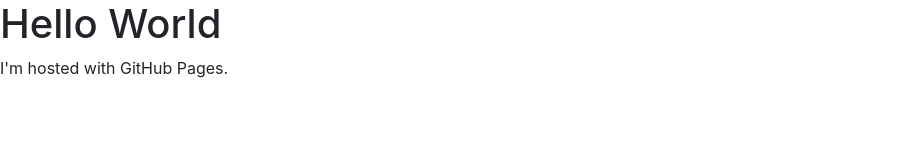
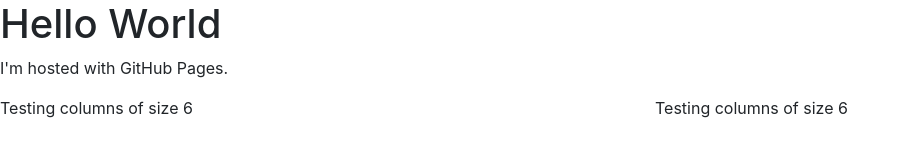
Before and after one commit to b2choy/b2choy.github.io, a plain HTML site: page index.html in a window 1280 px wide. Shown: the whole page, without its empty margins (0-910 px from the left). Drawn offline with nearby package versions, Linux system fonts and the light colour scheme.

Commit message:
testing bootstrap

```diff
--- a/index.html
+++ b/index.html
@@ -19,6 +19,14 @@
 <body>
 	<h1>Hello World</h1>
 	<p>I'm hosted with GitHub Pages.</p>
+	<div class="row">
+		<div class="col-6">
+			Testing columns of size 6
+		</div>
+		<div class="col-6">
+			Testing columns of size 6
+		</div>
+	</div>
 </body>
 </head>
 
```
